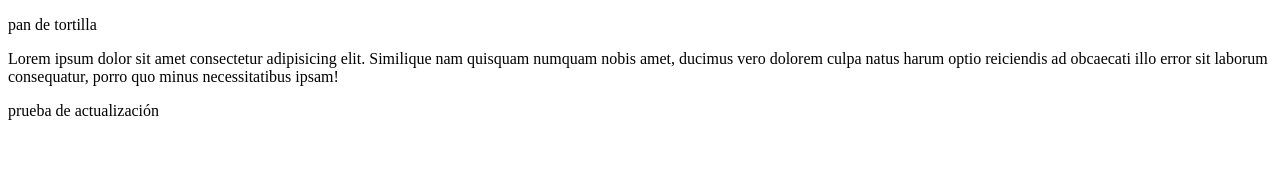
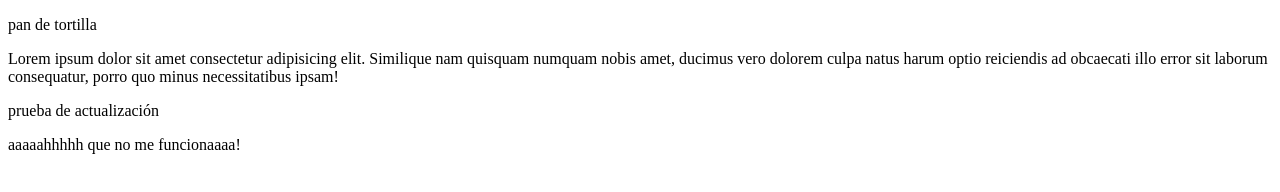
Before and after one commit to SantosLopezLozano/Halloween-Page, a plain HTML site: page index.html in a window 1280 px wide. Drawn offline with Linux system fonts and the light colour scheme.

Commit message:
Siguiente prueba a ver si funciona

```diff
--- a/index.html
+++ b/index.html
@@ -3,11 +3,12 @@
 <head>
     <meta charset="UTF-8">
     <meta name="viewport" content="width=device-width, initial-scale=1.0">
-    <title>tortilla patata</title>
+    <title>tortillapapas</title>
 </head>
 <body>
     <p>pan de tortilla</p>
     <p>Lorem ipsum dolor sit amet consectetur adipisicing elit. Similique nam quisquam numquam nobis amet, ducimus vero dolorem culpa natus harum optio reiciendis ad obcaecati illo error sit laborum consequatur, porro quo minus necessitatibus ipsam!</p>
     <p>prueba de actualización</p>
+    <p>aaaaahhhhh que no me funcionaaaa!</p>
 </body>
 </html>
```
